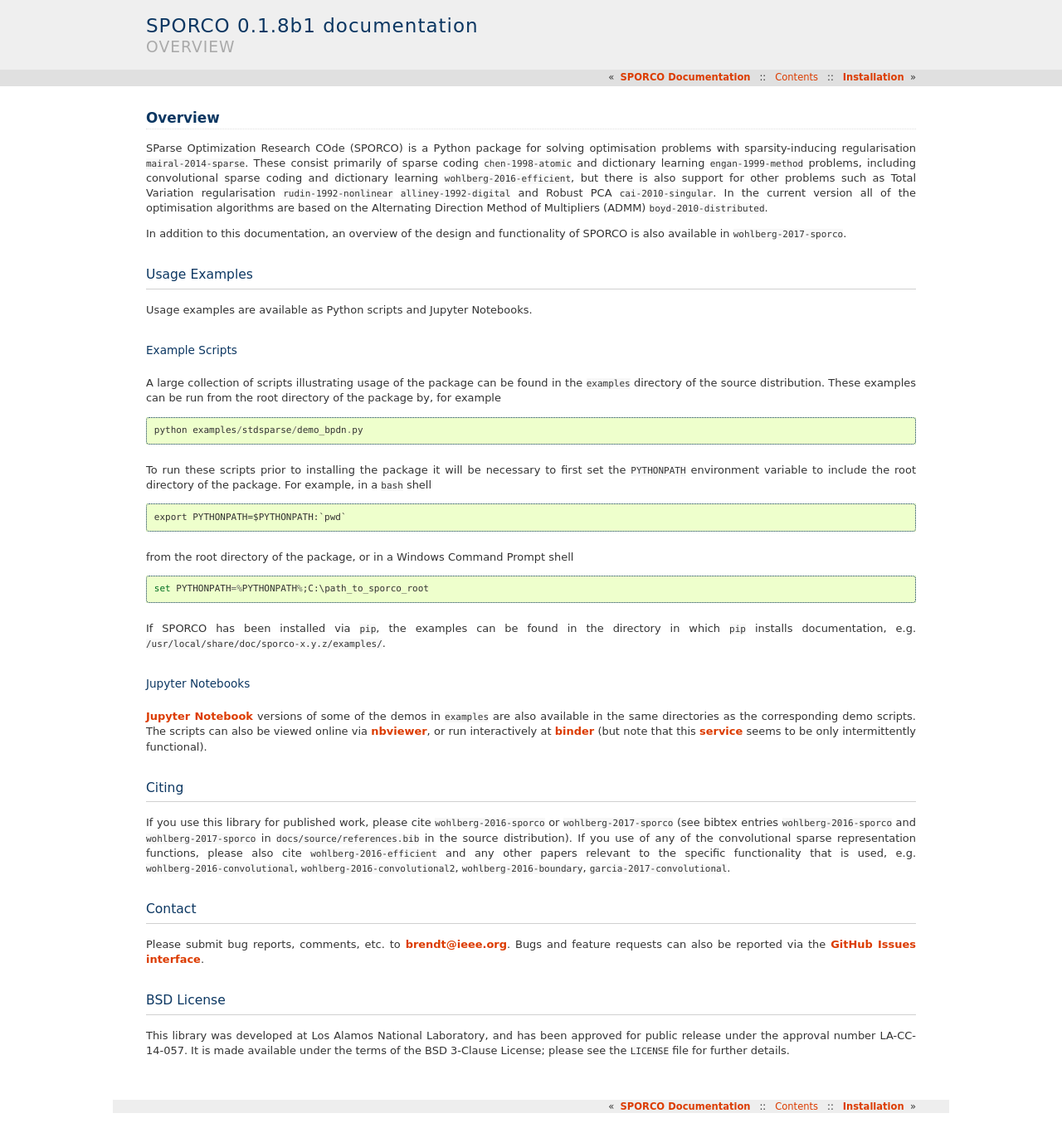
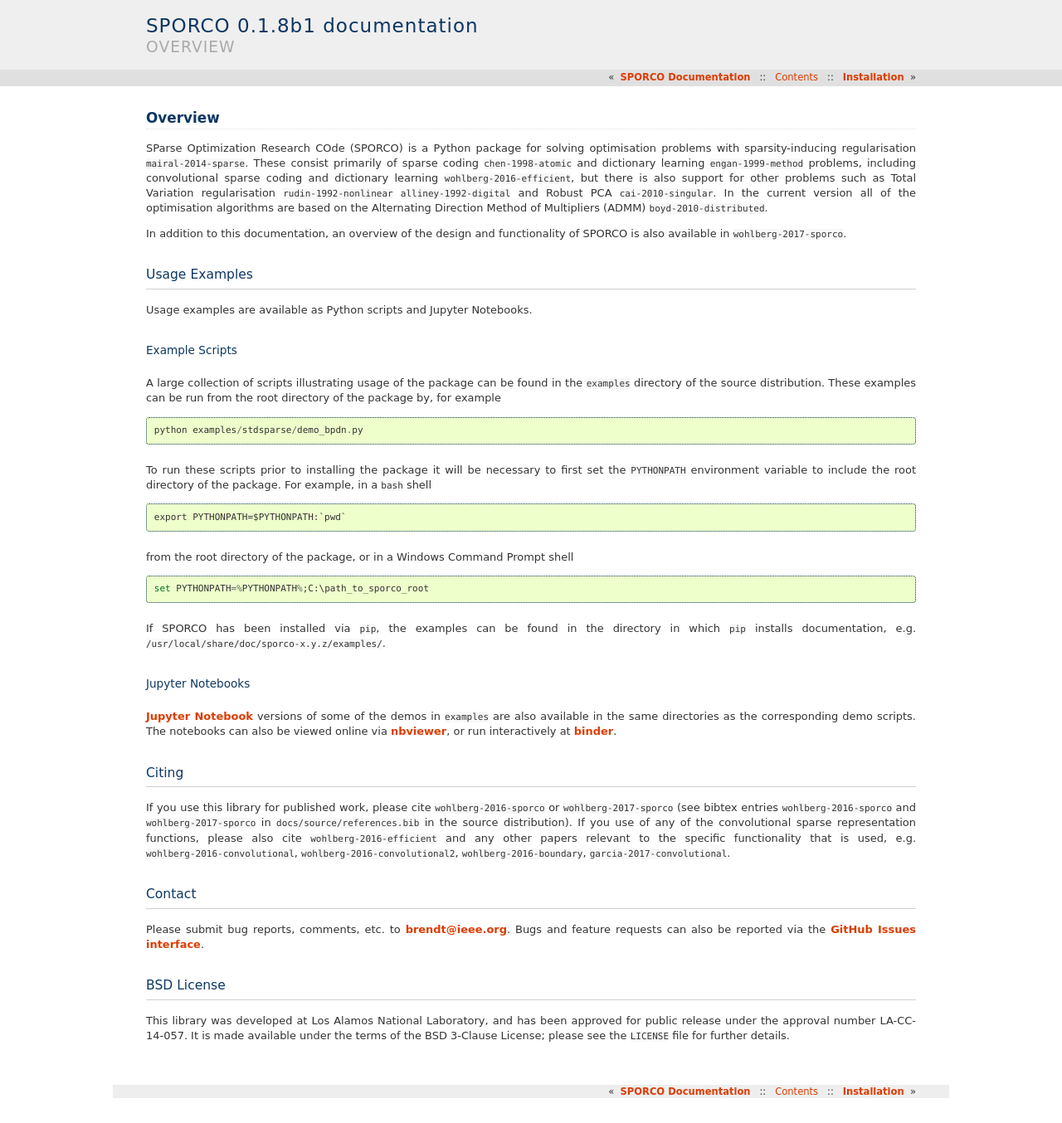
Before and after one commit to bwohlberg/sporco, a Sphinx documentation site: the page built from docs/source/overview.rst, in a window 1280 px wide. Shown: the whole page at 83% size. Built offline with Sphinx 7.4.7, drawn with Linux system fonts in a browser that asks for light colours; pages that are not in the unit, such as notebooks, are missing from menus; cross-references to code outside the pages are shown as plain code.

Commit message:
Updated mybinder links

```diff
--- a/README.rst
+++ b/README.rst
@@ -24,7 +24,7 @@ SParse Optimization Research COde (SPORCO)
     :target: https://github.com/bwohlberg/sporco
     :alt: Package License
 .. image:: http://mybinder.org/badge.svg
-    :target: http://mybinder.org/repo/bwohlberg/sporco
+    :target: https://mybinder.org/v2/gh/bwohlberg/sporco/master?filepath=index.ipynb
     :alt: Binder
 
 
@@ -68,7 +68,7 @@ To run these scripts prior to installing the package it will be necessary to fir
 from the root directory of the package.
 
 
-`Jupyter Notebook <http://jupyter.org/>`_ versions of some of the demos in ``examples`` are also available in the same directories as the corresponding demo scripts. The scripts can also be viewed online via `nbviewer <https://nbviewer.jupyter.org/github/bwohlberg/sporco/blob/master/index.ipynb>`_, or run interactively at `binder <http://mybinder.org/repo/bwohlberg/sporco>`_ (but note that this `service <http://mybinder.org/status>`_ seems to be only intermittently functional).
+`Jupyter Notebook <http://jupyter.org/>`_ versions of some of the demos in ``examples`` are also available in the same directories as the corresponding demo scripts. The scripts can also be viewed online via `nbviewer <https://nbviewer.jupyter.org/github/bwohlberg/sporco/blob/master/index.ipynb>`_, or run interactively at `binder <https://mybinder.org/v2/gh/bwohlberg/sporco/master?filepath=index.ipynb>`_.
 
 
 
--- a/docs/source/overview.rst
+++ b/docs/source/overview.rst
@@ -45,7 +45,7 @@ If SPORCO has been installed via ``pip``, the examples can be found in the direc
 Jupyter Notebooks
 ^^^^^^^^^^^^^^^^^
 
-`Jupyter Notebook <http://jupyter.org/>`_ versions of some of the demos in ``examples`` are also available in the same directories as the corresponding demo scripts. The scripts can also be viewed online via `nbviewer <https://nbviewer.jupyter.org/github/bwohlberg/sporco/blob/master/index.ipynb>`_, or run interactively at `binder <http://mybinder.org/repo/bwohlberg/sporco>`_ (but note that this `service <http://mybinder.org/status>`_ seems to be only intermittently functional).
+`Jupyter Notebook <http://jupyter.org/>`_ versions of some of the demos in ``examples`` are also available in the same directories as the corresponding demo scripts. The notebooks can also be viewed online via `nbviewer <https://nbviewer.jupyter.org/github/bwohlberg/sporco/blob/master/index.ipynb>`_, or run interactively at `binder <https://mybinder.org/v2/gh/bwohlberg/sporco/master?filepath=index.ipynb>`_.
 
 
 
```
